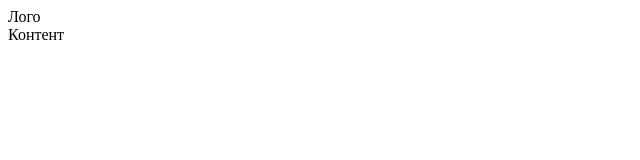
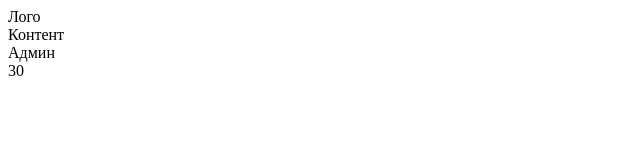
Before and after one commit to AlariCode/21-vuejs, a Vue app: page / in a window 1280 px wide. Shown: the top 160 px of the page, without its empty margins (0-640 px from the left). Built offline with nearby package versions, Linux system fonts and the light colour scheme.

Commit message:
JS в шаблонах

```diff
--- a/src/App.vue
+++ b/src/App.vue
@@ -1,10 +1,13 @@
 <script setup>
 const id = "blue";
+const isAdmin = true;
 </script>
 
 <template>
-  <header>Лого</header>
+  <header :class="`color-${id}`">Лого</header>
   <main :id>Контент</main>
+  <div>{{ isAdmin ? "Админ" : "Не админ" }}</div>
+  <footer>{{ 10 + 20 }}</footer>
 </template>
 
 <style scoped></style>
```
